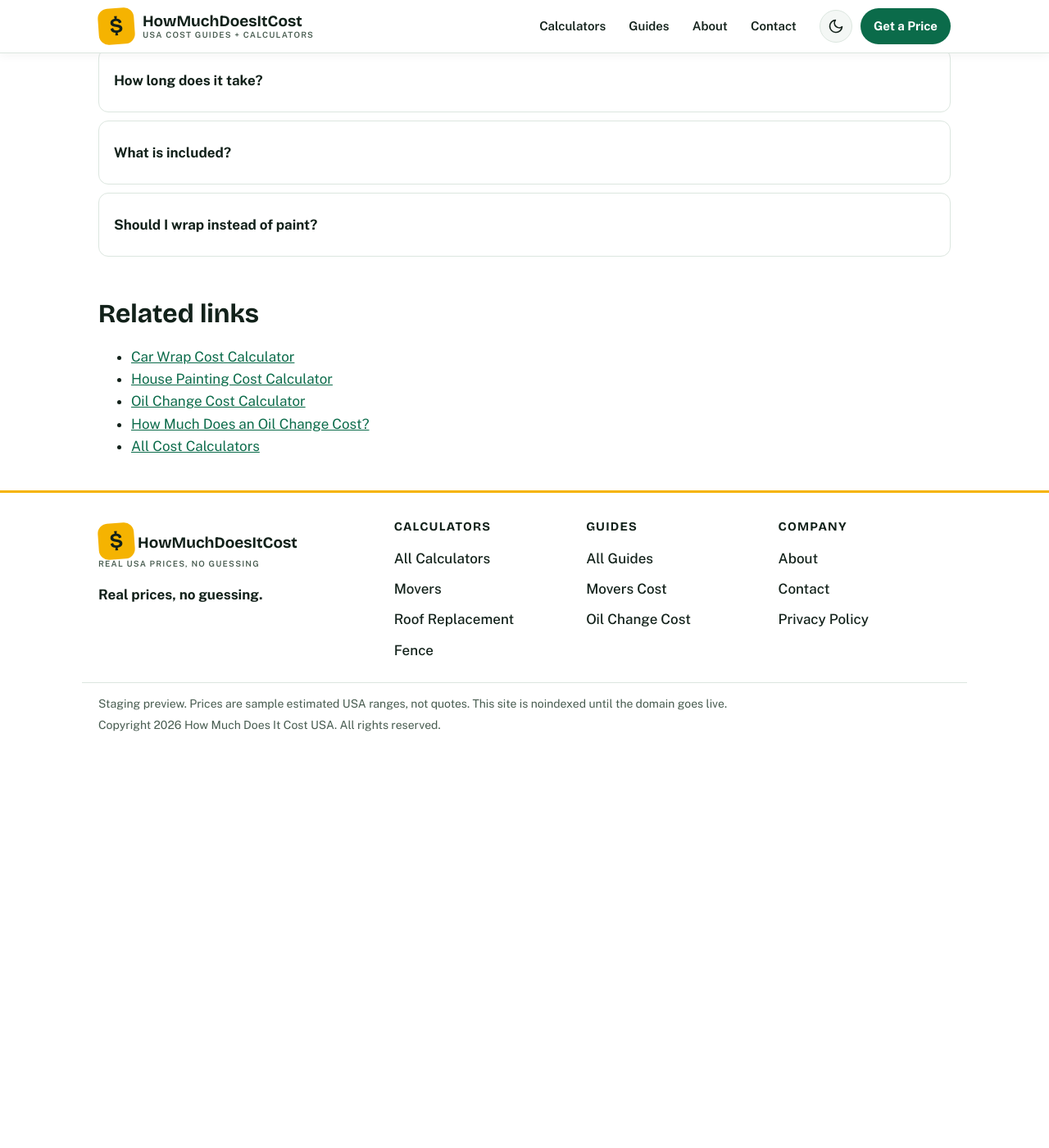
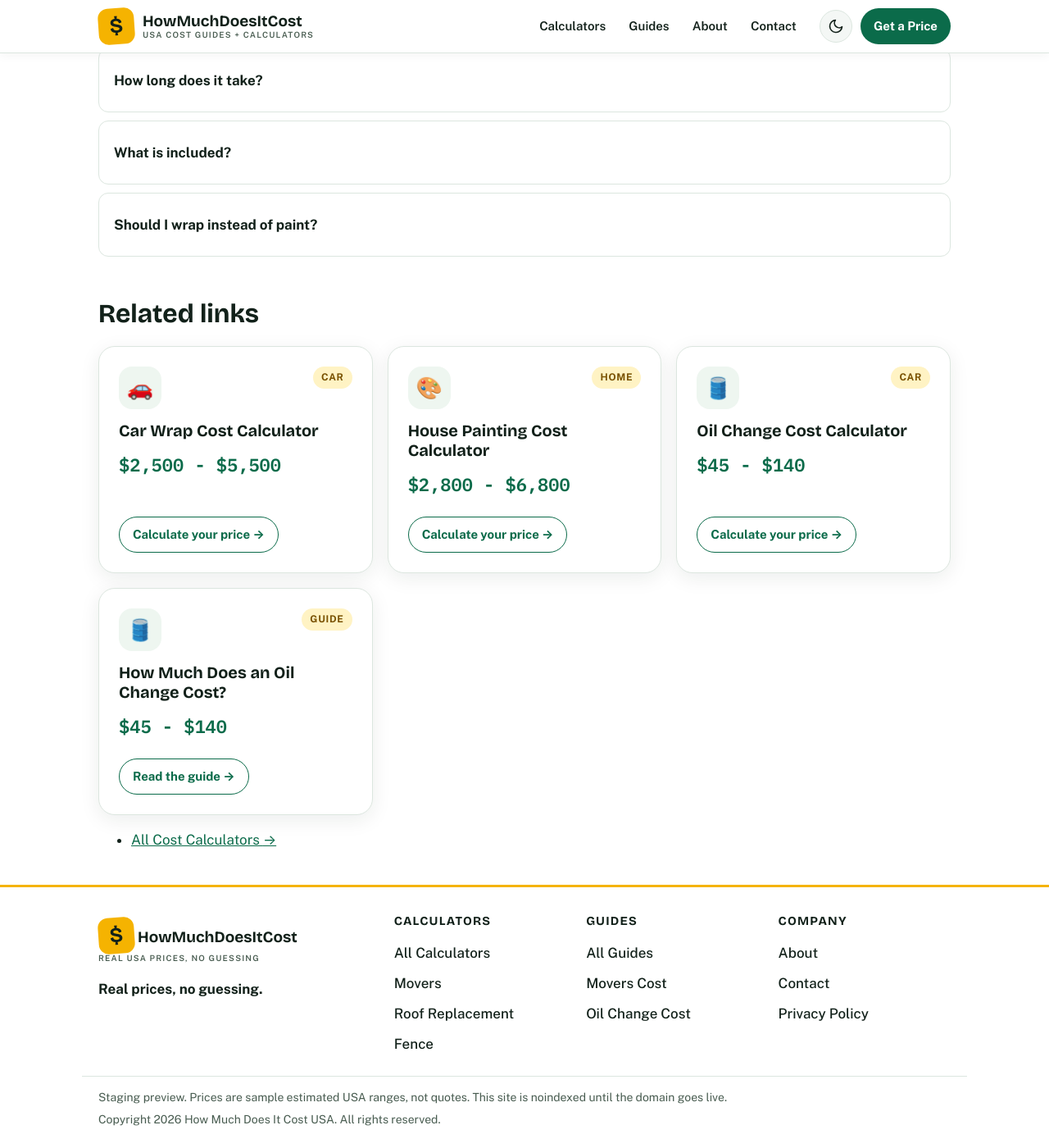
Before and after one commit to zaidmeo09-dhangal/howmuchdoesitcostusa, a Jekyll site: the page built from _posts/2026-11-14-how-much-does-it-cost-to-paint-a-car.md, in a window 1280 px wide and 1400 px high, scrolled down 2966 px. Shown: the whole window at 82% size. Built offline with Jekyll 4.4.1, drawn with Linux system fonts in a browser that asks for light colours; before the commit the page ends 3886 px from its top, so only the background shows below that.

Commit message:
Initial deploy: add _posts/2026-11-14-how-much-does-it-cost-to-paint-a-car.md

```diff
--- a/_posts/2026-11-14-how-much-does-it-cost-to-paint-a-car.md
+++ b/_posts/2026-11-14-how-much-does-it-cost-to-paint-a-car.md
@@ -180,10 +180,12 @@ Painting the door jambs, the engine bay, and the trunk costs extra, because the
 
 ## Related links
 
-<ul>
-<li><a href="{{ '/car-wrap-cost-calculator/' | relative_url }}">Car Wrap Cost Calculator</a></li>
-<li><a href="{{ '/house-painting-cost-calculator/' | relative_url }}">House Painting Cost Calculator</a></li>
-<li><a href="{{ '/oil-change-cost-calculator/' | relative_url }}">Oil Change Cost Calculator</a></li>
-<li><a href="{{ '/blog/how-much-does-an-oil-change-cost/' | relative_url }}">How Much Does an Oil Change Cost?</a></li>
-<li><a href="{{ '/tools/' | relative_url }}">All Cost Calculators</a></li>
+<div class="grid related-grid">
+<div class="card related-card"><div class="card-top"><span class="card-icon" aria-hidden="true">🚗</span><span class="card-cat">Car</span></div><h3><a href="{{ '/car-wrap-cost-calculator/' | relative_url }}">Car Wrap Cost Calculator</a></h3><p class="price">$2,500 - $5,500</p><a class="card-cta" href="{{ '/car-wrap-cost-calculator/' | relative_url }}">Calculate your price &rarr;</a></div>
+<div class="card related-card"><div class="card-top"><span class="card-icon" aria-hidden="true">🎨</span><span class="card-cat">Home</span></div><h3><a href="{{ '/house-painting-cost-calculator/' | relative_url }}">House Painting Cost Calculator</a></h3><p class="price">$2,800 - $6,800</p><a class="card-cta" href="{{ '/house-painting-cost-calculator/' | relative_url }}">Calculate your price &rarr;</a></div>
+<div class="card related-card"><div class="card-top"><span class="card-icon" aria-hidden="true">🛢️</span><span class="card-cat">Car</span></div><h3><a href="{{ '/oil-change-cost-calculator/' | relative_url }}">Oil Change Cost Calculator</a></h3><p class="price">$45 - $140</p><a class="card-cta" href="{{ '/oil-change-cost-calculator/' | relative_url }}">Calculate your price &rarr;</a></div>
+<div class="card related-card"><div class="card-top"><span class="card-icon" aria-hidden="true">🛢️</span><span class="card-cat">Guide</span></div><h3><a href="{{ '/blog/how-much-does-an-oil-change-cost/' | relative_url }}">How Much Does an Oil Change Cost?</a></h3><p class="price">$45 - $140</p><a class="card-cta" href="{{ '/blog/how-much-does-an-oil-change-cost/' | relative_url }}">Read the guide &rarr;</a></div>
+</div>
+<ul class="chip-list">
+  <li><a href="{{ '/tools/' | relative_url }}">All Cost Calculators <span aria-hidden="true">&rarr;</span></a></li>
 </ul>
```
